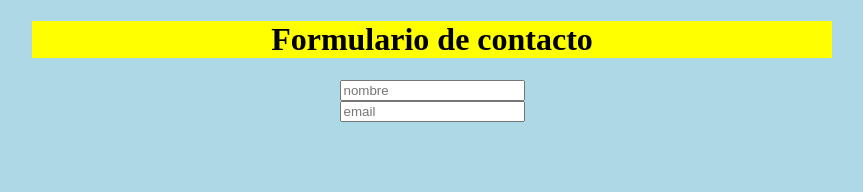
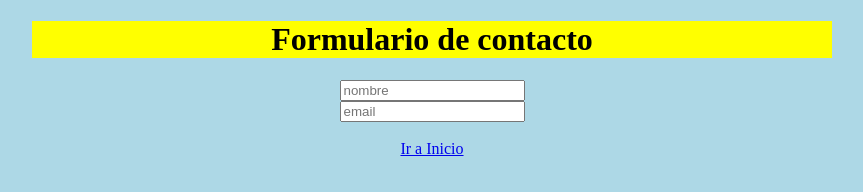
Before and after one commit to IES-Almudeyne-2425-DAW/Recuperacion2-Ejercicio4-Jaime, a plain HTML site: page formulario.html in a window 1280 px wide. Shown: the whole page, without its empty margins (208-1071 px from the left). Drawn offline with Linux system fonts and the light colour scheme.

Commit message:
Subida del formulario con error corregido

```diff
--- a/formulario.html
+++ b/formulario.html
@@ -20,7 +20,9 @@
         <br>
     </main>
 
-
+    <footer>
+        <a href="index.html">Ir a Inicio</a>
+    </footer>
 
 </body>
 
```
